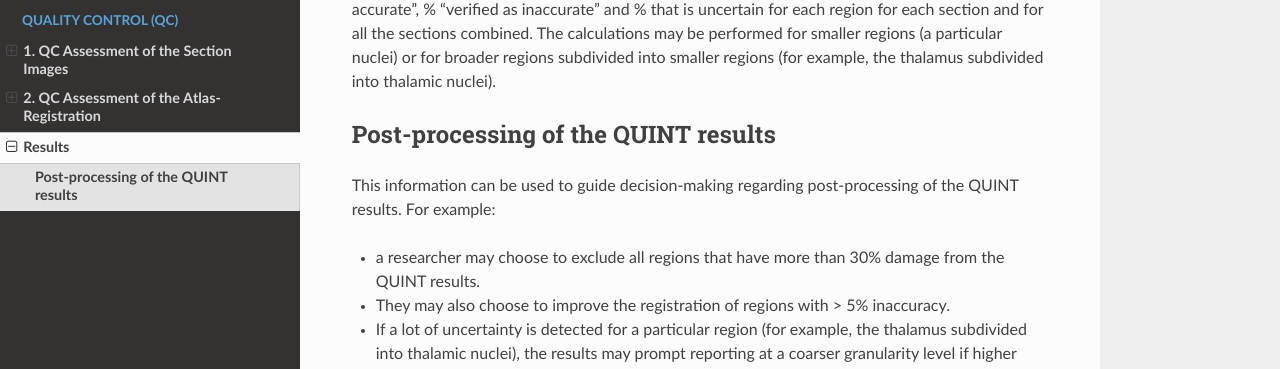
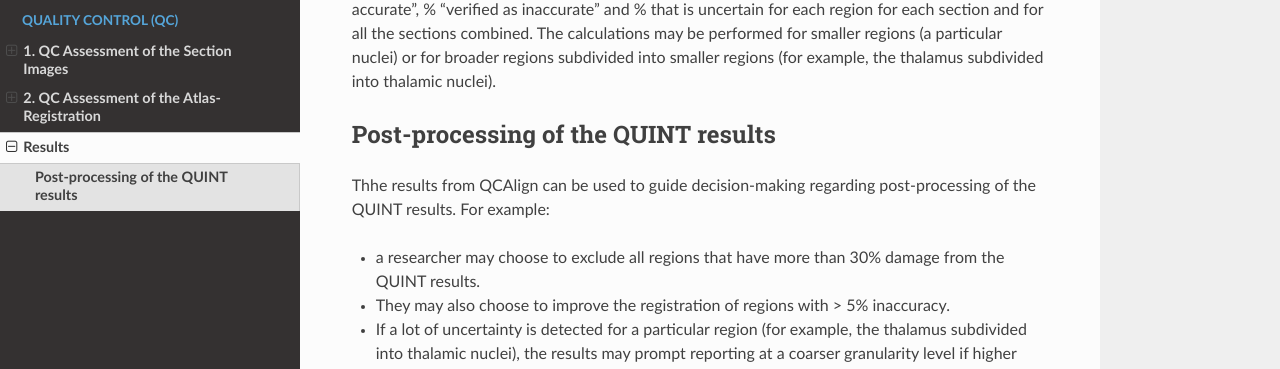
Before and after one commit to Neural-Systems-at-UIO/QCAlign, a Sphinx documentation site: the page built from docs/results.rst, in a window 1280 px wide and 1005 px high. Shown: the part 426-795 px from the top of the window. Built offline with Sphinx 7.4.7 and the Read the Docs theme 2.0.0, drawn with Linux system fonts in a browser that asks for light colours.

Commit message:
Update results.rst

```diff
--- a/docs/results.rst
+++ b/docs/results.rst
@@ -12,7 +12,7 @@
 **Post-processing of the QUINT results**
 ----------------------------------------
 
-This information can be used to guide decision-making regarding post-processing of the QUINT results. For example:
+Thhe results from QCAlign can be used to guide decision-making regarding post-processing of the QUINT results. For example:
 
 - a researcher may choose to exclude all regions that have more than 30% damage from the QUINT results.
 
```
